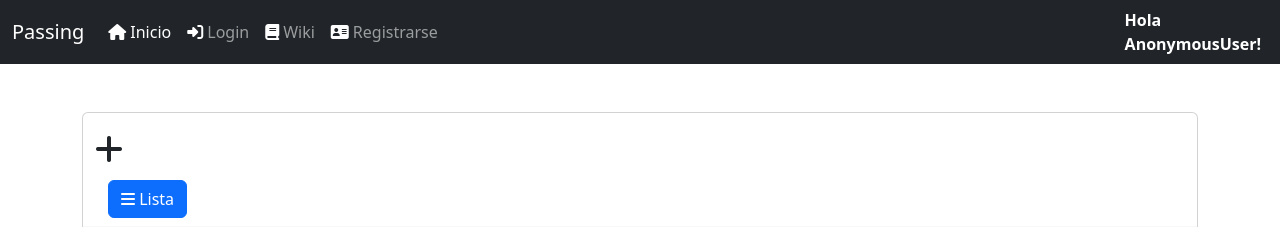
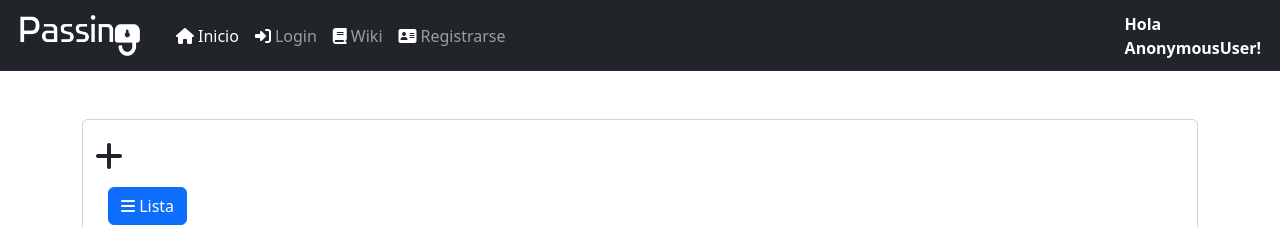
Before and after one commit to nicos1985/Passing, a Django app: template templates/create-cont.html in a window 1280 px wide. Shown: the top 227 px of the page. Run offline with Django 4.2, Linux system fonts and the light colour scheme; the template is opened without the code that fills it, so the values that code supplies are empty; some libraries are stand-ins or nearby versions.

Commit message:
se configura un nuevo icono y logo.

```diff
--- a/templates/base.html
+++ b/templates/base.html
@@ -6,7 +6,7 @@
 
 
                 <link rel="stylesheet" href="{% static 'lib/bootstrap-5.2.2-dist/css/bootstrap.min.css'%}" crossorigin="anonymous"></link>
-
+                <link rel="icon" type="image/x-icon" href="{% static 'favicon1.ico' %}">
                 <script src="{% static 'lib/bootstrap-5.2.2-dist/js/bootstrap.min.js'%}" crossorigin="anonymous"></script>
 
                 <script src="https://code.jquery.com/jquery-3.3.1.slim.min.js" integrity="sha384-q8i/X+965DzO0rT7abK41JStQIAqVgRVzpbzo5smXKp4YfRvH+8abtTE1Pi6jizo" crossorigin="anonymous"></script>
@@ -34,7 +34,7 @@
 
            <nav class="navbar navbar-expand-lg navbar-dark bg-dark">
             <div class="container-fluid">
-              <a class="navbar-brand" href="#">Passing</a>
+              <a class="navbar-brand" href="#"><img src="{% static 'Passing2.png' %}" width="140px" height="45px"></a>
               <button class="navbar-toggler" type="button" data-bs-toggle="collapse" data-bs-target="#navbarColor02" aria-controls="navbarColor02" aria-expanded="false" aria-label="Toggle navigation">
                 <span class="navbar-toggler-icon"></span>
               </button>
```
Also changed, not shown: db.sqlite3, static/Passing1.png (added), static/Passing2.png (added), static/favicon1.ico (added).
